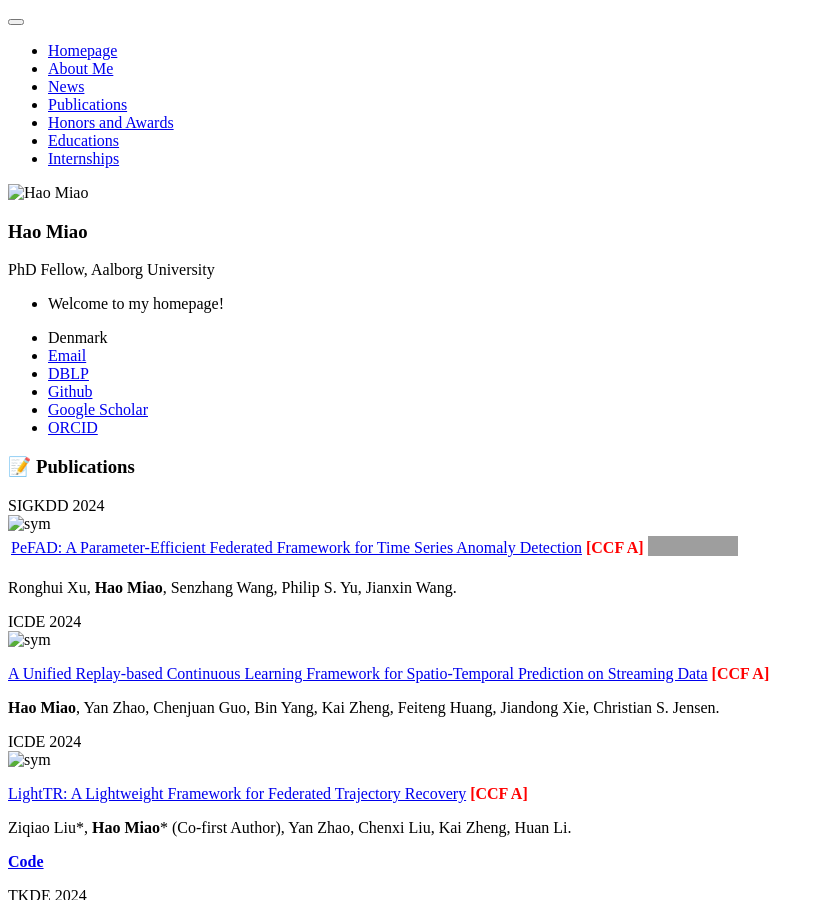
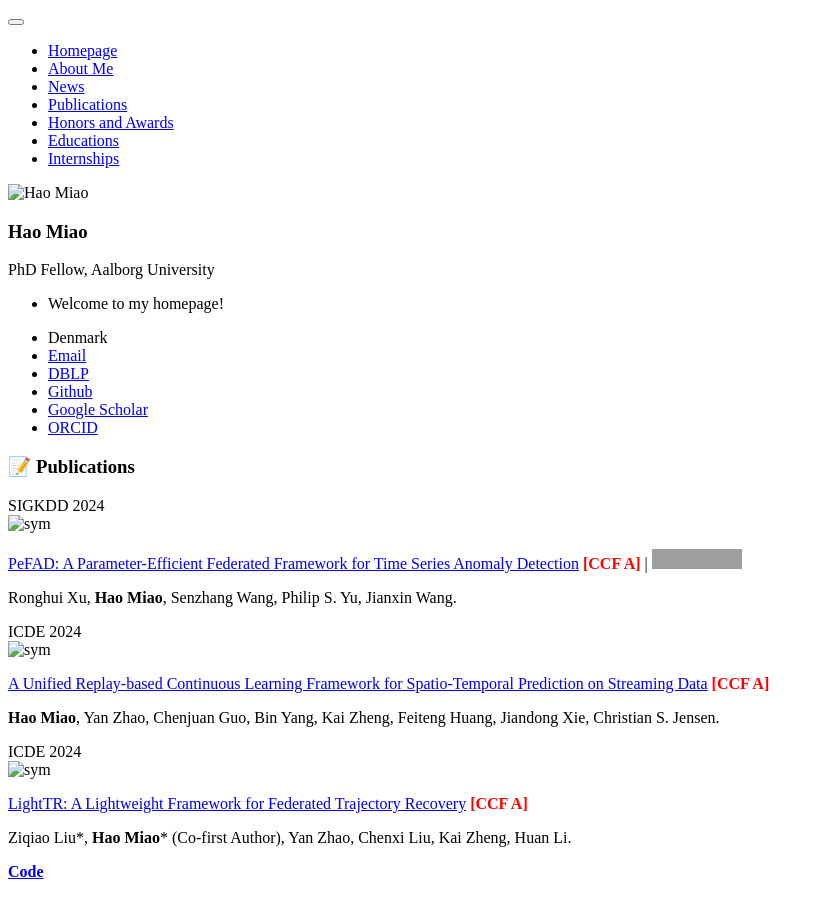
Before and after one commit to MiaoHaoSunny/MiaoHaoSunny.github.io, a Jekyll site: the page built from _pages/includes/pub.md, in a window 1280 px wide and 900 px high. Shown: the whole window, without its empty margins (0-824 px from the left). Built offline with Jekyll 4.4.1, drawn with Linux system fonts in a browser that asks for light colours; our own code applies the rules of GitHub Pages for plain Markdown files; grey boxes are pictures that could not be loaded.

Commit message:
Update pub.md

```diff
--- a/_pages/includes/pub.md
+++ b/_pages/includes/pub.md
@@ -4,7 +4,7 @@
 <div class='paper-box'><div class='paper-box-image'><div><div class="badge">SIGKDD 2024</div><img src='images/PeFAD.png' alt="sym" width="100%"></div></div>
 <div class='paper-box-text' markdown="1">
 
-[PeFAD: A Parameter-Efficient Federated Framework for Time Series Anomaly Detection](https://arxiv.org/abs/2406.02318) <b><font color="red">[CCF A]</font></b> | [![](https://img.shields.io/github/stars/xu737/PeFAD?style=social&label=PeFAD Stars)](https://github.com/xu737/PeFAD)
+[PeFAD: A Parameter-Efficient Federated Framework for Time Series Anomaly Detection](https://arxiv.org/abs/2406.02318) <b><font color="red">[CCF A]</font></b> \| [![](https://img.shields.io/github/stars/xu737/PeFAD?style=social&label=PeFAD Stars)](https://github.com/xu737/PeFAD)
 
 Ronghui Xu, **Hao Miao**, Senzhang Wang, Philip S. Yu, Jianxin Wang.
 
```
